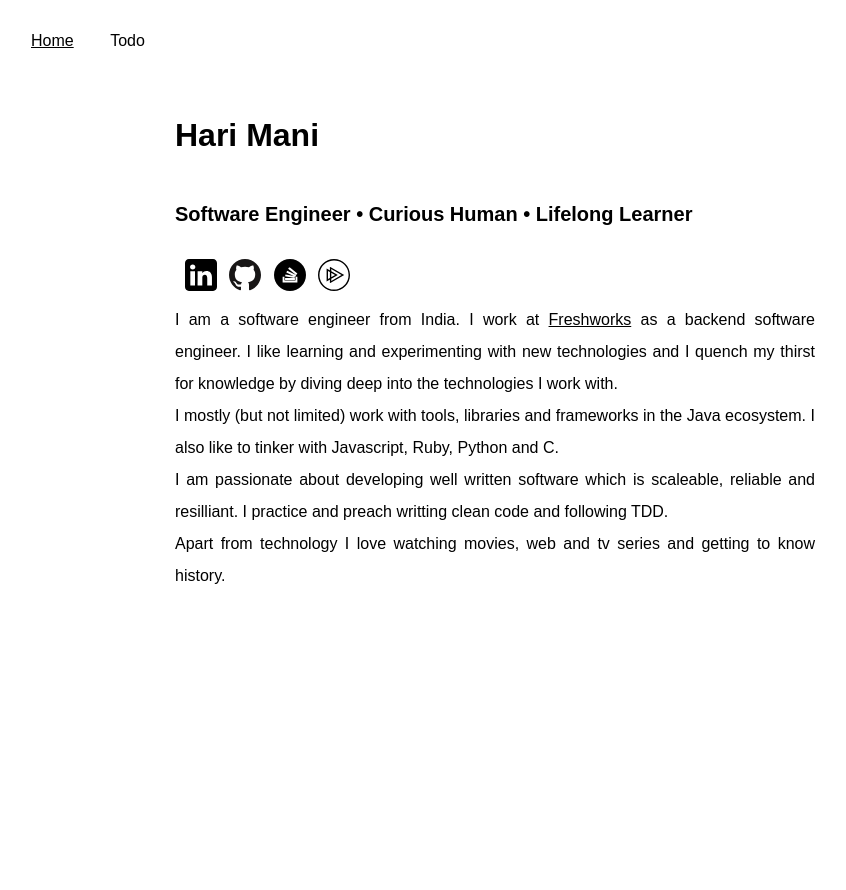
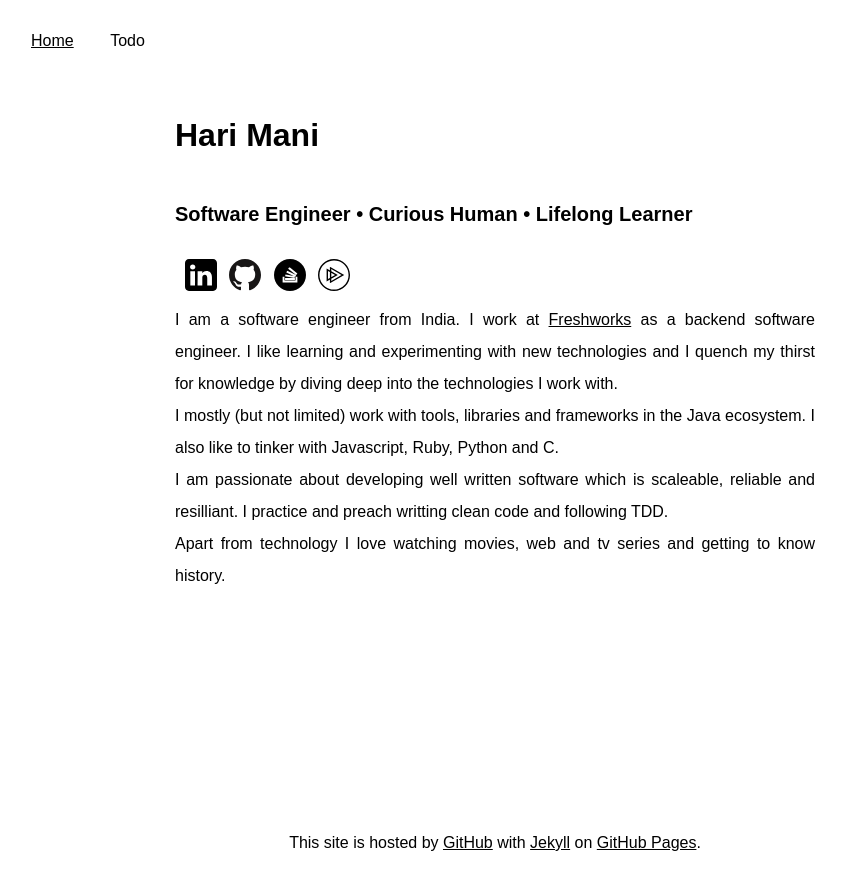
Before and after one commit to The-East-Wind/The-East-Wind.github.io, a Jekyll site: the page built from index.html, in a window 1280 px wide. Shown: the top 890 px of the page, without its empty margins (145-991 px from the left). Built offline with Jekyll 4.4.1, drawn with Linux system fonts in a browser that asks for light colours; some web fonts are replaced.

Commit message:
feat: add primary footer to site
Signed-off-by: Hari M <hariatul1998@gmail.com>

```diff
--- /dev/null
+++ b/_includes/footer.html
@@ -0,0 +1,9 @@
+<footer class="primary">
+  <section class="content">
+    <p>
+      This site is hosted by <a href="https://github.com">GitHub</a> with
+      <a href="https://jeykllrb.com">Jekyll</a> on
+      <a href="https://pages.github.com">GitHub Pages</a>.
+    </p>
+  </section>
+</footer>
--- a/_includes/navigation.html
+++ b/_includes/navigation.html
@@ -1,4 +1,4 @@
-<nav class="navbar primary">
+<nav class="primary">
   <section>
     {% for item in site.data.navigation %}
     <a
--- a/_layouts/default.html
+++ b/_layouts/default.html
@@ -15,9 +15,14 @@
     {% endif %}
   </head>
   <body>
-    {% include navigation.html %}
+    <div class="container">
+      {% include navigation.html %}
+    </div>
     <div class="container">
       <main id="content" class="content" role="main">{{ content }}</main>
     </div>
+    <div class="container footer">
+      {% include footer.html %}
+    </div>
   </body>
 </html>
--- a/_sass/main.scss
+++ b/_sass/main.scss
@@ -7,9 +7,10 @@ body {
     top: 0;
     margin: 0;
     padding: 0;
+    height: 100vh;
+    display: flex;
+    flex-direction: column;
     font-family: 'Tilt Neon', sans-serif;
-    height: 1vh;
-    background-color: var(--background-color);
     color: var(--color);
 }
 
@@ -17,9 +18,8 @@ a {
     color: var(--color);
 }
 
-.container {
-    width: 100%;
-    margin: 0 auto;
+.container:last-of-type {
+    margin-top: auto;
 }
 
 .content {
@@ -62,7 +62,7 @@ a {
     transform: scale(1.25);
 }
 
-.navbar {
+nav.primary {
     display: flex;
     flex-direction: row;
     align-items: center;
@@ -72,13 +72,22 @@ a {
     padding: 2em;
 }
 
-.navbar .item {
+nav.primary .item {
     width: 100%;
     padding: 1em;
     transition: all 300ms ease-in-out;
     text-decoration: none;
 }
 
-.navbar .item:hover, .item.active {
+nav.primary .item:hover, nav.primary .item.active {
     text-decoration: underline;
 }
+
+footer.primary {
+    margin: 0 auto;
+    max-width: 960px;
+}
+
+footer.primary .content {
+    padding: 2em;
+}
```
